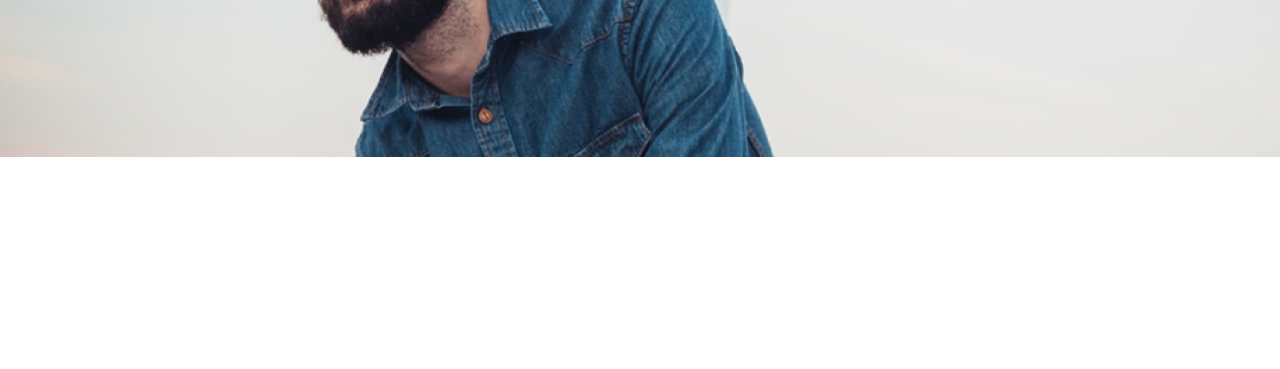
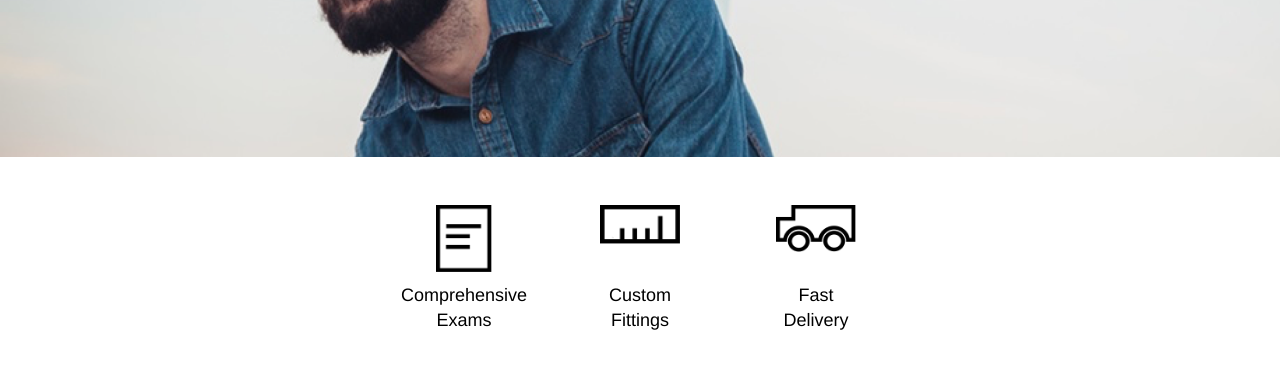
Before and after one commit to ctrim44/optics, a plain HTML site: page index.html in a window 1280 px wide. Shown: the part 323-692 px from the top of the page. Drawn offline with Linux system fonts and the light colour scheme.

Commit message:
Add html and css for the cute picture section.

```diff
--- a/index.html
+++ b/index.html
@@ -12,6 +12,7 @@
 	<!-- Top Banner Section -->
 
 	<div class="Banner">
+
 		<div class="container ribbon">
 			<div class="ribbon_content">
 				<img src="./resources/images/logo-white.png">
@@ -23,11 +24,34 @@
 				<span>Contact</span>
 			</nav>
 		</div>
+
 		<div class="container">
 			<div class="sml_ribbon">
 				<p>DON'T JUST LOOK, SEE.</p>
 			</div>
 		</div>
+
+	</div>
+
+	<!-- Cute little pictures section -->
+
+	<div class="container icons">
+
+		<div class="cute_box">
+			<img id="sml_icon" src="./resources/images/paper-icon.png">
+			<p>Comprehensive Exams</p>
+		</div>
+
+		<div class="cute_box">
+			<img src="./resources/images/ruler-icon.png">
+			<p>Custom Fittings</p>
+		</div>
+
+		<div class="cute_box">
+			<img src="./resources/images/truck-icon.png">
+			<p>Fast Delivery</p>
+		</div>
+
 	</div>
 
 </body>
--- a/resources/css/index.css
+++ b/resources/css/index.css
@@ -62,3 +62,30 @@ nav span {
 	font-size: 2rem;
 	line-height: 1.2;
 }
+
+/*Cute little pictures section*/
+
+.icons {
+	display: flex;
+	justify-content: center;
+	padding: 3rem 0;
+}
+
+.cute_box {
+	height: 8rem;
+	width: 5rem;
+	margin: 0 3rem;
+	text-align: center;
+	display: flex;
+	flex-direction: column;
+	justify-content: space-between;
+	align-items: center;
+}
+
+.cute_box img {
+	width: 5rem;
+}
+
+.cute_box #sml_icon {
+	width: 3.5rem;
+}
```
